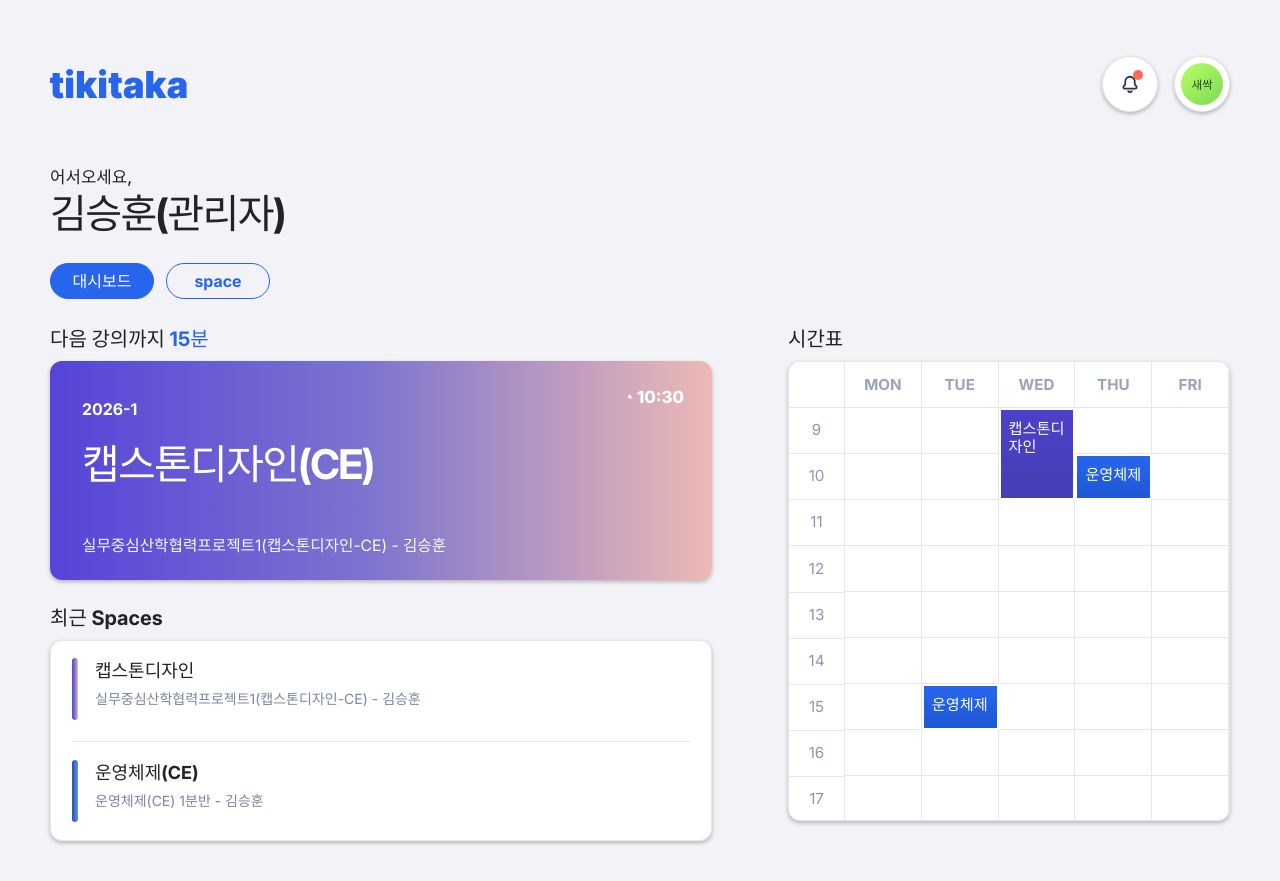
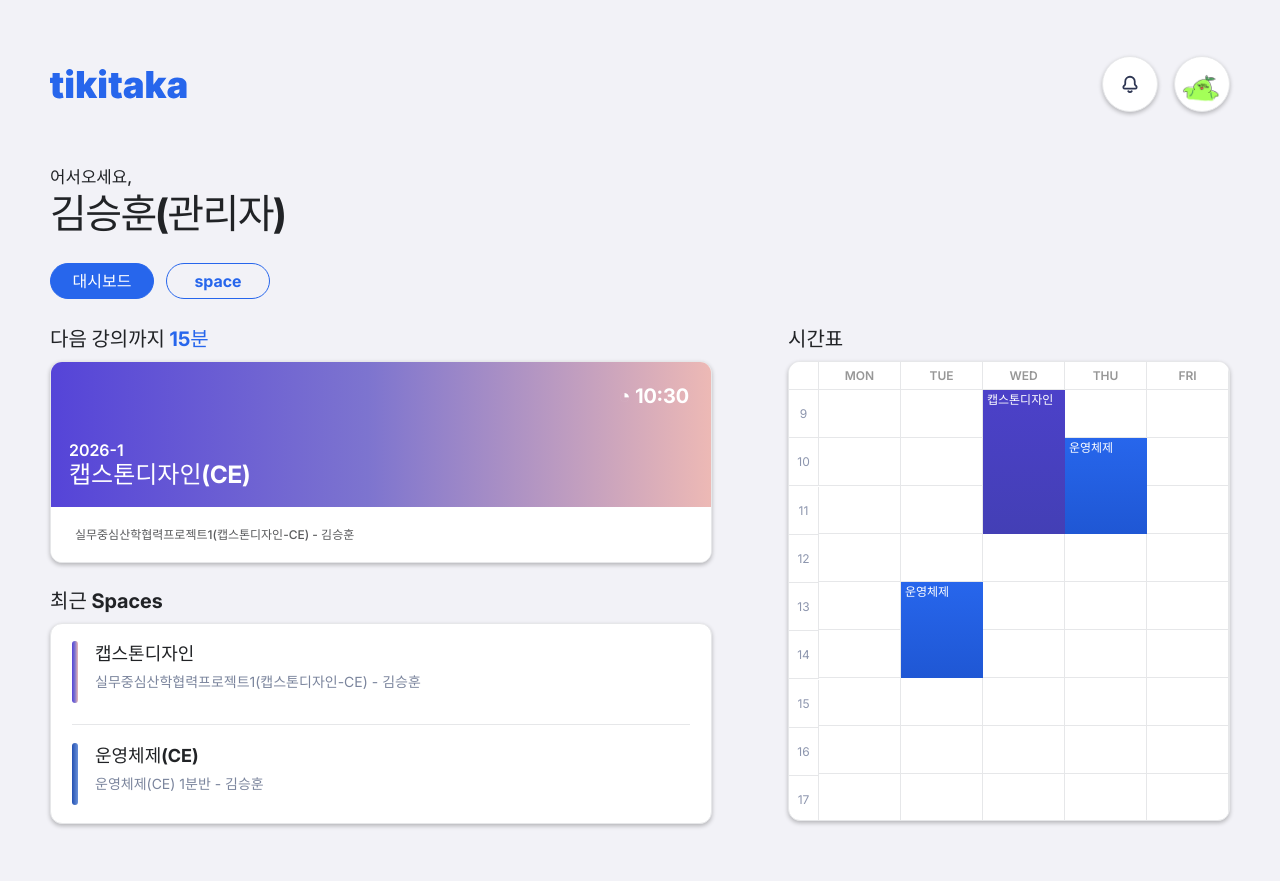
Before and after one commit to TikiTaka-devTeam/tikitaka-frontend, a React (Vite) app: page / in a window 1280 px wide. Built offline with nearby package versions, Linux system fonts and the light colour scheme; a web font is replaced by a local one.

Commit message:
feat: 대시보드 디테일 수정 (높이, 텍스트 크기 등)

```diff
--- a/src/app/App.jsx
+++ b/src/app/App.jsx
@@ -1,7 +1,7 @@
-import ProfessorDashboardPage from "../features/dashboard/pages/ProfessorDashboardPage.jsx";
+import DashboardPage from "../features/dashboard/pages/DashboardPage.jsx";
 
 function App() {
-  return <ProfessorDashboardPage />;
+  return <DashboardPage />;
 }
 
 export default App;
--- a/src/components/common/HeaderActions.jsx
+++ b/src/components/common/HeaderActions.jsx
@@ -1,3 +1,4 @@
+import userIconSrc from "../../assets/icons/userIcon.png";
 import "./header-actions.css";
 
 function BellIcon() {
@@ -50,7 +51,11 @@ function HeaderActions({
         className="header-actions__button"
         aria-label={profileLabel}
       >
-        <span className="header-actions__avatar">{avatarLabel}</span>
+        <img
+          className="header-actions__avatar-image"
+          src={userIconSrc}
+          alt={avatarLabel}
+        />
       </button>
     </div>
   );
--- a/src/components/common/header-actions.css
+++ b/src/components/common/header-actions.css
@@ -45,3 +45,11 @@
   font-size: 0.72rem;
   font-weight: 800;
 }
+
+.header-actions__avatar-image {
+  width: 42px;
+  height: 42px;
+  border-radius: 50%;
+  object-fit: cover;
+  display: block;
+}
--- a/src/features/dashboard/components/NextSpaceCard.jsx
+++ b/src/features/dashboard/components/NextSpaceCard.jsx
@@ -1,12 +1,17 @@
 function NextSpaceCard({ nextSpace }) {
   return (
-    <article className={`next-space-card theme-${nextSpace.color}`}>
+    <article className="next-space-card">
+      <div className={`next-space-card__hero theme-${nextSpace.color}`}>
         <div className="next-space-card__time">◔ {nextSpace.start_time}</div>
         <div className="next-space-card__meta">{nextSpace.semester}</div>
         <h2>{nextSpace.space_name}</h2>
+      </div>
+
+      <div className="next-space-card__footer">
         <p>
           실무중심산학협력프로젝트1(캡스톤디자인-CE) - {nextSpace.professor_name}
         </p>
+      </div>
     </article>
   );
 }
--- a/src/features/dashboard/mocks/professorDashboard.mock.js
+++ b/src/features/dashboard/mocks/dashboard.mock.js
@@ -1,13 +1,13 @@
-export const professorProfile = {
+export const dashboardProfile = {
   user_id: "prof-1",
   name: "김승훈",
   role: "PROFESSOR",
   role_label: "관리자",
   profile_url: "",
-  unread_notification_count: 1,
+  unread_notification_count: 0,
 };
 
-export const professorNextSpace = {
+export const dashboardNextSpace = {
   space_id: "space-1",
   nickname: "캡디",
   space_name: "캡스톤디자인(CE)",
@@ -20,7 +20,7 @@ export const professorNextSpace = {
   color: "sunset",
 };
 
-export const professorRecentSpaces = [
+export const dashboardRecentSpaces = [
   {
     space_id: "space-1",
     name: "캡스톤디자인",
@@ -41,14 +41,14 @@ export const professorRecentSpaces = [
   },
 ];
 
-export const professorSchedules = [
+export const dashboardSchedules = [
   {
     space_id: "space-1",
     space_name: "캡스톤디자인",
     day: "WED",
     start_hour: 9,
     start_minute: 0,
-    end_hour: 11,
+    end_hour: 12,
     end_minute: 0,
     color: "indigo",
   },
@@ -57,8 +57,8 @@ export const professorSchedules = [
     space_name: "운영체제",
     day: "THU",
     start_hour: 10,
-    start_minute: 0,
-    end_hour: 11,
+    start_minute: 30,
+    end_hour: 12,
     end_minute: 0,
     color: "blue",
   },
@@ -66,10 +66,10 @@ export const professorSchedules = [
     space_id: "space-3",
     space_name: "운영체제",
     day: "TUE",
-    start_hour: 15,
+    start_hour: 13,
     start_minute: 0,
-    end_hour: 16,
-    end_minute: 0,
+    end_hour: 15,
+    end_minute: 25,
     color: "blue",
   },
 ];
--- a/src/features/dashboard/pages/ProfessorDashboardPage.jsx
+++ b/src/features/dashboard/pages/DashboardPage.jsx
@@ -4,27 +4,27 @@ import NextSpaceCard from "../components/NextSpaceCard.jsx";
 import RecentSpacesList from "../components/RecentSpacesList.jsx";
 import WeeklySchedule from "../components/WeeklySchedule.jsx";
 import {
-  professorNextSpace,
-  professorProfile,
-  professorRecentSpaces,
-  professorSchedules,
-} from "../mocks/professorDashboard.mock.js";
-import "../styles/professor-dashboard.css";
+  dashboardNextSpace,
+  dashboardProfile,
+  dashboardRecentSpaces,
+  dashboardSchedules,
+} from "../mocks/dashboard.mock.js";
+import "../styles/dashboard.css";
 
 const dashboardTabs = [
   { label: "\uB300\uC2DC\uBCF4\uB4DC", active: true },
   { label: "space", active: false },
 ];
 
-function ProfessorDashboardPage() {
+function DashboardPage() {
   return (
-    <main className="professor-dashboard">
-      <DashboardHeader profile={professorProfile} />
+    <main className="dashboard-page">
+      <DashboardHeader profile={dashboardProfile} />
 
       <div className="welcome-block">
         <p>{"\uC5B4\uC11C\uC624\uC138\uC694,"}</p>
         <h1>
-          {professorProfile.name}({professorProfile.role_label})
+          {dashboardProfile.name}({dashboardProfile.role_label})
         </h1>
       </div>
 
@@ -34,21 +34,21 @@ function ProfessorDashboardPage() {
         <div className="dashboard-overview__main">
           <div className="section-title">
             {"\uB2E4\uC74C \uAC15\uC758\uAE4C\uC9C0 "}
-            <span>{professorNextSpace.remain_time}{"\uBD84"}</span>
+            <span>{dashboardNextSpace.remain_time}{"\uBD84"}</span>
           </div>
-          <NextSpaceCard nextSpace={professorNextSpace} />
-          <RecentSpacesList spaces={professorRecentSpaces} />
+          <NextSpaceCard nextSpace={dashboardNextSpace} />
+          <RecentSpacesList spaces={dashboardRecentSpaces} />
         </div>
 
         <aside className="dashboard-overview__side">
           <div className="section-title section-title--dark">
             {"\uC2DC\uAC04\uD45C"}
           </div>
-          <WeeklySchedule schedules={professorSchedules} />
+          <WeeklySchedule schedules={dashboardSchedules} />
         </aside>
       </section>
     </main>
   );
 }
 
-export default ProfessorDashboardPage;
+export default DashboardPage;
--- a/src/features/dashboard/styles/professor-dashboard.css
+++ b/src/features/dashboard/styles/dashboard.css
@@ -1,4 +1,4 @@
-.professor-dashboard {
+.dashboard-page {
   min-height: 100vh;
   padding: 56px 50px 40px;
   background: var(--page-bg);
@@ -92,40 +92,68 @@
 }
 
 .next-space-card {
-  position: relative;
   overflow: hidden;
   width: 662px;
   max-width: 100%;
-  min-height: 200px;
-  padding: 38px 32px 24px;
   border-radius: 12px;
+  border: 1px solid var(--border);
+  background: var(--surface);
+  box-shadow: var(--shadow);
+}
+
+.next-space-card__hero {
+  position: relative;
+  display: flex;
+  flex-direction: column;
+  justify-content: flex-end;
+  min-height: 145px;
+  padding: 24px 24px 18px 18px;
   color: var(--text-white);
-  box-shadow: var(--shadow);
+}
+
+.next-space-card__footer {
+  min-height: 55px;
+  display: flex;
+  align-items: center;
+  padding: 0 24px;
+  background: var(--surface);
 }
 
 .next-space-card__time {
   position: absolute;
-  top: 26px;
-  right: 28px;
-  font-size: 1.05rem;
-  font-weight: 800;
+  top: 22px;
+  right: 22px;
+  display: inline-flex;
+  align-items: center;
+  gap: 1px;
+  font-size: 20px;
+  font-weight: 700;
+  line-height: 24px;
+  letter-spacing: 0;
 }
 
 .next-space-card__meta {
-  margin-bottom: 12px;
-  font-size: 1rem;
-  font-weight: 700;
+  margin-bottom: 0;
+  font-size: 16px;
+  font-weight: 600;
+  line-height: 19px;
+  letter-spacing: 0;
 }
 
 .next-space-card h2 {
-  margin-bottom: 42px;
-  font-size: clamp(2rem, 3.2vw, 3rem);
-  letter-spacing: -0.04em;
+  margin-top: 0;
+  margin-bottom: 0;
+  font-size: 24px;
+  font-weight: 700;
+  line-height: 29px;
+  letter-spacing: 0;
 }
 
-.next-space-card p {
-  font-size: 0.98rem;
-  opacity: 0.96;
+.next-space-card__footer p {
+  color: rgba(33, 35, 38, 0.75);
+  font-size: 12px;
+  font-weight: 500;
+  line-height: 15px;
 }
 
 .panel-card {
@@ -184,6 +212,8 @@
 
 .schedule-board {
   overflow: hidden;
+  width: 460px;
+  max-width: 100%;
   height: 460px;
   border-radius: 12px;
   border: 1px solid var(--border);
@@ -193,34 +223,35 @@
 
 .schedule-board__day,
 .schedule-board__corner {
-  height: 46px;
+  height: 28px;
   display: flex;
   align-items: center;
   justify-content: center;
   border-bottom: 1px solid var(--border);
   border-right: 1px solid var(--border);
   background: var(--surface);
-  color: #9aa3b8;
-  font-size: 0.95rem;
-  font-weight: 700;
+  color: #979797;
+  font-size: 12px;
+  font-weight: 600;
+  line-height: 18px;
 }
 
 .schedule-board {
   display: grid;
-  grid-template-columns: 56px repeat(5, 1fr);
-  grid-template-rows: 46px;
+  grid-template-columns: 30px repeat(5, 1fr);
+  grid-template-rows: 28px;
 }
 
 .schedule-board__hour {
-  height: 46px;
+  height: 48px;
   display: flex;
-  align-items: flex-start;
+  align-items: center;
   justify-content: center;
-  padding-top: 12px;
   border-right: 1px solid var(--border);
   border-bottom: 1px solid var(--border);
   color: #8d96ae;
-  font-size: 0.95rem;
+  font-size: 12px;
+  line-height: 15px;
 }
 
 .schedule-board__grid {
@@ -228,7 +259,7 @@
   grid-row: 2 / span 9;
   display: grid;
   grid-template-columns: repeat(5, 1fr);
-  grid-template-rows: repeat(9, 46px);
+  grid-template-rows: repeat(9, 48px);
   position: relative;
 }
 
@@ -239,13 +270,23 @@
 
 .schedule-block {
   z-index: 1;
-  margin: 2px;
-  padding: 10px 8px;
+  margin: 0;
+  padding: 3px 4px;
   border-radius: 0;
   color: var(--text-white);
-  font-size: 0.95rem;
-  font-weight: 800;
-  line-height: 1.15;
+  font-size: 12px;
+  font-weight: 700;
+  line-height: 14px;
+}
+
+.schedule-block strong {
+  display: block;
+  max-width: 52px;
+  font-size: 12px;
+  font-weight: 700;
+  line-height: 14px;
+  letter-spacing: 0;
+  word-break: keep-all;
 }
 
 .theme-sunset {
@@ -265,7 +306,7 @@
 }
 
 @media (max-width: 1200px) {
-  .professor-dashboard {
+  .dashboard-page {
     padding: 40px 28px 36px;
   }
 
@@ -277,7 +318,7 @@
 }
 
 @media (max-width: 720px) {
-  .professor-dashboard {
+  .dashboard-page {
     padding: 24px 16px 32px;
   }
 
@@ -295,7 +336,7 @@
   }
 
   .next-space-card {
-    padding: 28px 22px 20px;
+    min-height: 0;
   }
 
   .next-space-card__time {
@@ -303,8 +344,14 @@
     margin-bottom: 14px;
   }
 
-  .next-space-card h2 {
-    margin-bottom: 28px;
+  .next-space-card__hero {
+    min-height: 0;
+    padding: 28px 22px 20px;
+  }
+
+  .next-space-card__footer {
+    min-height: 0;
+    padding: 12px 16px;
   }
 
   .schedule-board {
```
Also changed, not shown: src/assets/icons/userIcon.png (added). Lines whose indentation alone changed are shown as unchanged.
